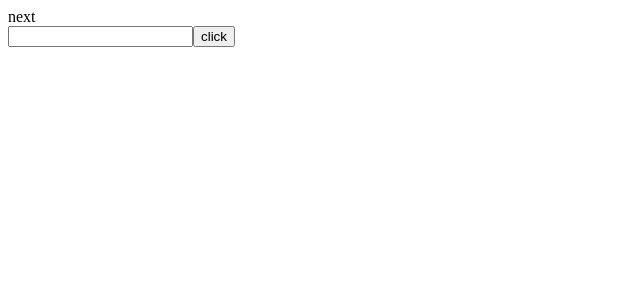
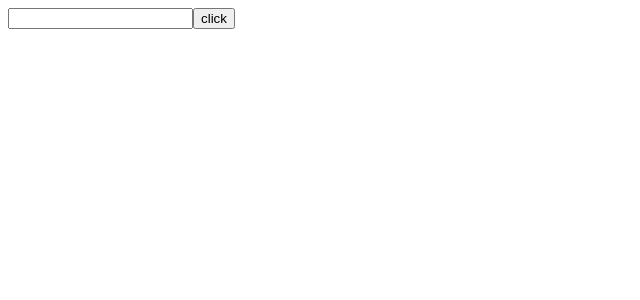
Before and after one commit to radlohead/next-redux-todo, a Next.js app: page / in a window 1280 px wide. Shown: the top 300 px of the page, without its empty margins (0-640 px from the left). Built offline with nearby package versions, Linux system fonts and the light colour scheme.

Commit message:
필요없는 태그제거

```diff
--- a/pages/index.tsx
+++ b/pages/index.tsx
@@ -5,7 +5,6 @@ class Index extends React.Component {
     public render(): JSX.Element {
         return (
             <>
-                <div>next</div>
                 <App />
             </>
         )
```
